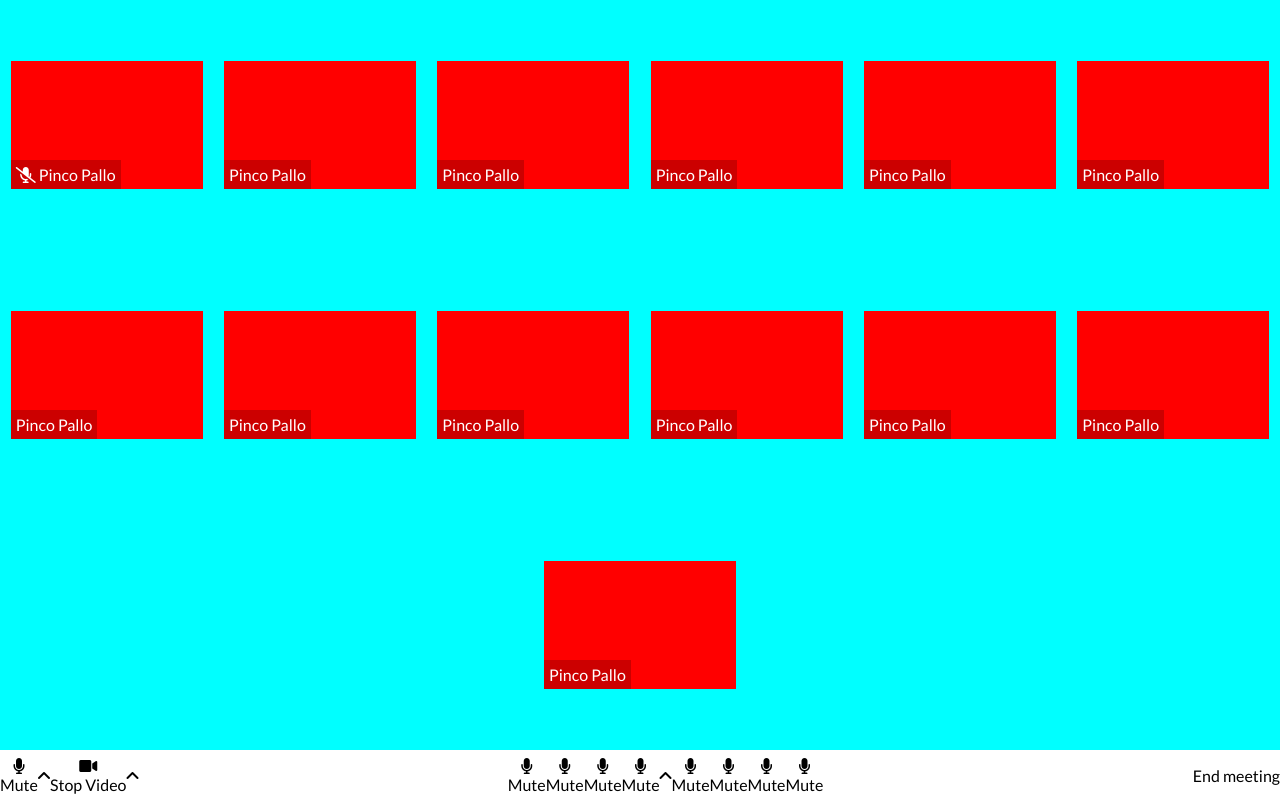
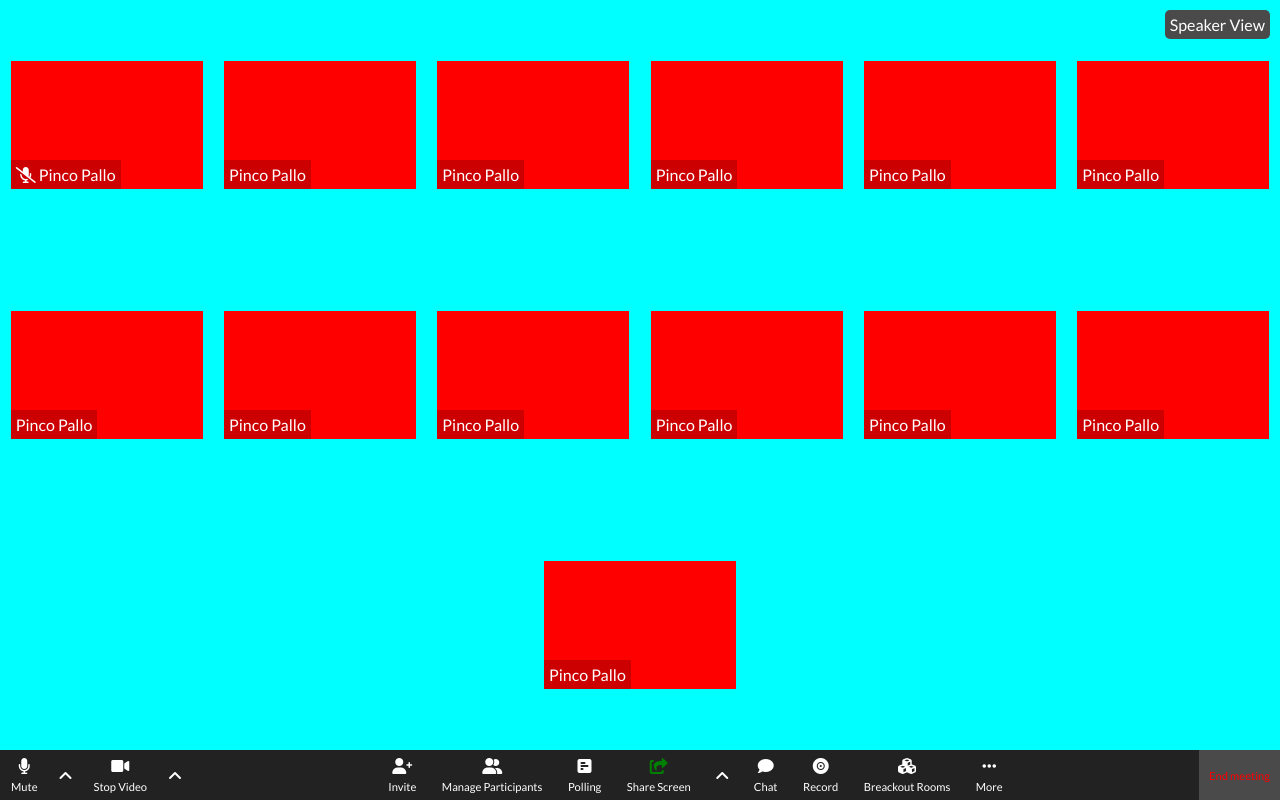
Before and after one commit to magnusson17/html-css-zoom, a plain HTML site: page index.html in a window 1280 px wide. Drawn offline with Linux system fonts and the light colour scheme.

Commit message:
improve footer

```diff
--- a/asset/css/style.css
+++ b/asset/css/style.css
@@ -4,6 +4,9 @@
     margin: 0;
     box-sizing: border-box;
     font-family: Lato, Roboto;
+}
+.color-green{
+    color: green;
 }
 .first-container{
     height: calc(100vh - 50px);
@@ -14,6 +17,16 @@
     flex-wrap: wrap;
     /* flex-basis: 80%; */
     background-color: aqua;
+    position: relative;
+}
+.container-0{
+    position: absolute;
+    top: 10px;
+    right: 10px;
+    color: white;
+    padding: 5px;
+    border-radius: 5px;
+    background-color: #4A4A4A;
 }
 .container-1{
     display: flex;
@@ -29,16 +42,22 @@
     color: white;
 }
 
-
+footer span{
+    font-size: 0.7rem;
+}
 .footer__first-div{
     display: flex;
     justify-content: space-between;
     align-items: center;
     height: 50px;
+    background-color: #222222;
+    color: white;
 }
 .footer__div-left{
     display: flex;
     align-items: center;
+    flex-basis: 15%;
+    justify-content: space-around;
 }
 .footer__div-left__column-odd{
     display: flex;
@@ -49,14 +68,22 @@
 .footer__div-center{
     display: flex;
     align-items: center;
-    /* justify-content: center; */
+    justify-content: space-around;
+    flex-basis: 50%;
 }
 .footer__div-center__column{
     display: flex;
     flex-direction: column;
-    /* justify-content: center; */
+    justify-content: space-around;
     align-items: center;
 }
 .footer__div-right{
     display: flex;
+    align-items: center;
+    background-color: #4A4A4A;
+    color: red;
+    height: 100%;
 }
+.footer__div-right span{
+    padding: 10px;
+}
--- a/index.html
+++ b/index.html
@@ -12,6 +12,9 @@
 </head>
 <body>
     <div class="first-container">
+        <div class="container-0">
+            <span>Speaker View</span>
+        </div>
         <div class="container-1">
             <div class="container-2">
                 <span class="container-2__span"><i class="fa-solid fa-microphone-slash"></i>  Pinco Pallo</span>
@@ -113,39 +116,39 @@
 
             <div class="footer__div-center">
                 <div class="footer__div-center__column">
-                    <div><i class="fa-solid fa-microphone"></i></div>
-                    <div><span>Mute</span></div>
+                    <div><i class="fa-solid fa-user-plus"></i></div>
+                    <div><span>Invite</span></div>
                 </div>
                 <div class="footer__div-center__column">
-                    <div><i class="fa-solid fa-microphone"></i></div>
-                    <div><span>Mute</span></div>
+                    <div><i class="fa-solid fa-user-group"></i></div>
+                    <div><span>Manage Participants</span></div>
                 </div>
                 <div class="footer__div-center__column">
-                    <div><i class="fa-solid fa-microphone"></i></div>
-                    <div><span>Mute</span></div>
+                    <div><i class="fa-solid fa-square-poll-horizontal"></i></div>
+                    <div><span>Polling</span></div>
                 </div>
                 <div class="footer__div-center__column">
-                    <div><i class="fa-solid fa-microphone"></i></div>
-                    <div><span>Mute</span></div>
+                    <div><i class="fa-solid fa-share-from-square color-green"></i></div>
+                    <div><span>Share Screen</span></div>
                 </div>
                 <div class="footer__div-left__column-even">
                     <i class="fa-solid fa-angle-up"></i>
                 </div>
                 <div class="footer__div-center__column">
-                    <div><i class="fa-solid fa-microphone"></i></div>
-                    <div><span>Mute</span></div>
+                    <div><i class="fa-solid fa-comment"></i></div>
+                    <div><span>Chat</span></div>
                 </div>
                 <div class="footer__div-center__column">
-                    <div><i class="fa-solid fa-microphone"></i></div>
-                    <div><span>Mute</span></div>
+                    <div><i class="fa-solid fa-record-vinyl"></i></div>
+                    <div><span>Record</span></div>
                 </div>
                 <div class="footer__div-center__column">
-                    <div><i class="fa-solid fa-microphone"></i></div>
-                    <div><span>Mute</span></div>
+                    <div><i class="fa-solid fa-cubes"></i></div>
+                    <div><span>Breackout Rooms</span></div>
                 </div>
                 <div class="footer__div-center__column">
-                    <div><i class="fa-solid fa-microphone"></i></div>
-                    <div><span>Mute</span></div>
+                    <div><i class="fa-solid fa-ellipsis"></i></div>
+                    <div><span>More</span></div>
                 </div>
             </div>
 
```
